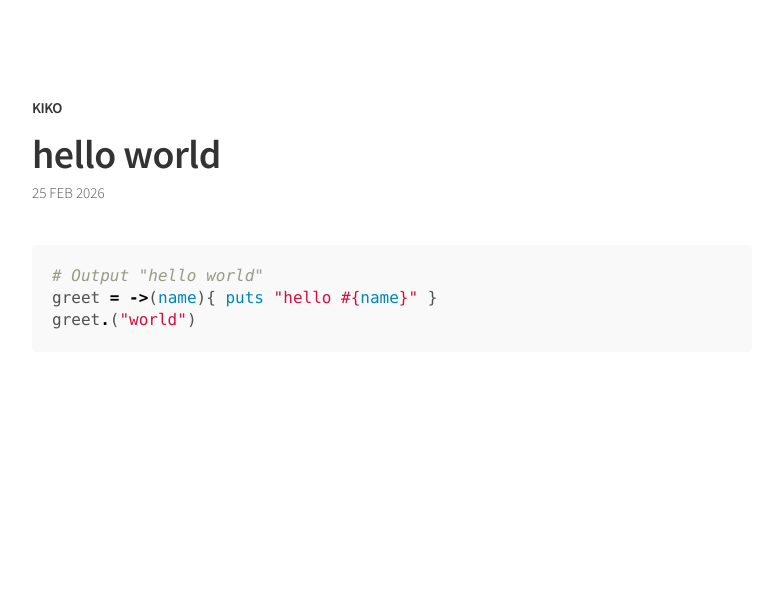
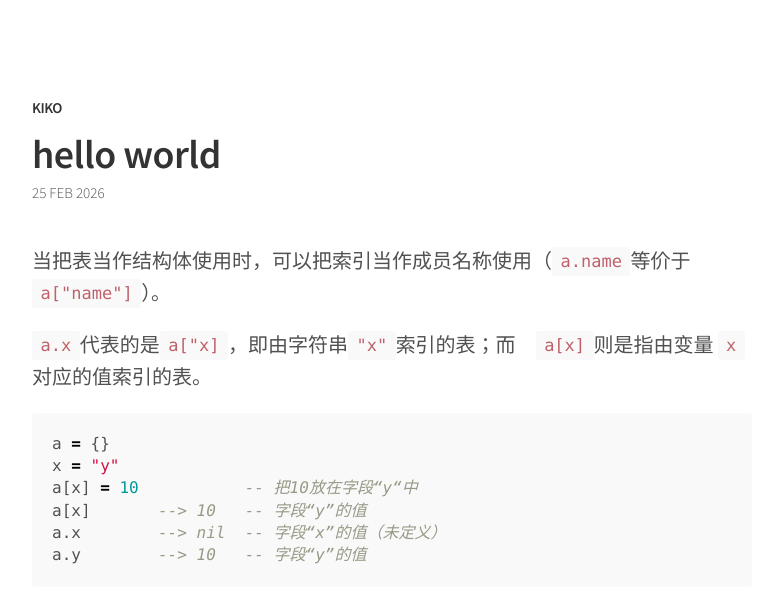
Before and after one commit to jejujiang/blog, a Jekyll site: the page built from _posts/2026-02-25-hello-world.md, in a window 1280 px wide. Shown: the top 603 px of the page, without its empty margins (248-1014 px from the left). Built offline with Jekyll 4.4.1, drawn with Linux system fonts in a browser that asks for light colours.

Commit message:
hello world

````diff
--- a/_posts/2026-02-25-hello-world.md
+++ b/_posts/2026-02-25-hello-world.md
@@ -2,8 +2,15 @@
 title: hello world
 ---
 
-```ruby
-# Output "hello world"
-greet = ->(name){ puts "hello #{name}" }
-greet.("world")
+当把表当作结构体使用时，可以把索引当作成员名称使用（`a.name`等价于`a["name"]`）。
+
+`a.x`代表的是`a["x]`，即由字符串`"x"`索引的表；而　`a[x]`则是指由变量 `x`对应的值索引的表。
+
+```lua
+a = {}
+x = "y"
+a[x] = 10           -- 把10放在字段“y“中
+a[x]       --> 10   -- 字段“y”的值
+a.x        --> nil  -- 字段“x”的值（未定义）
+a.y        --> 10   -- 字段“y”的值
 ```
````
